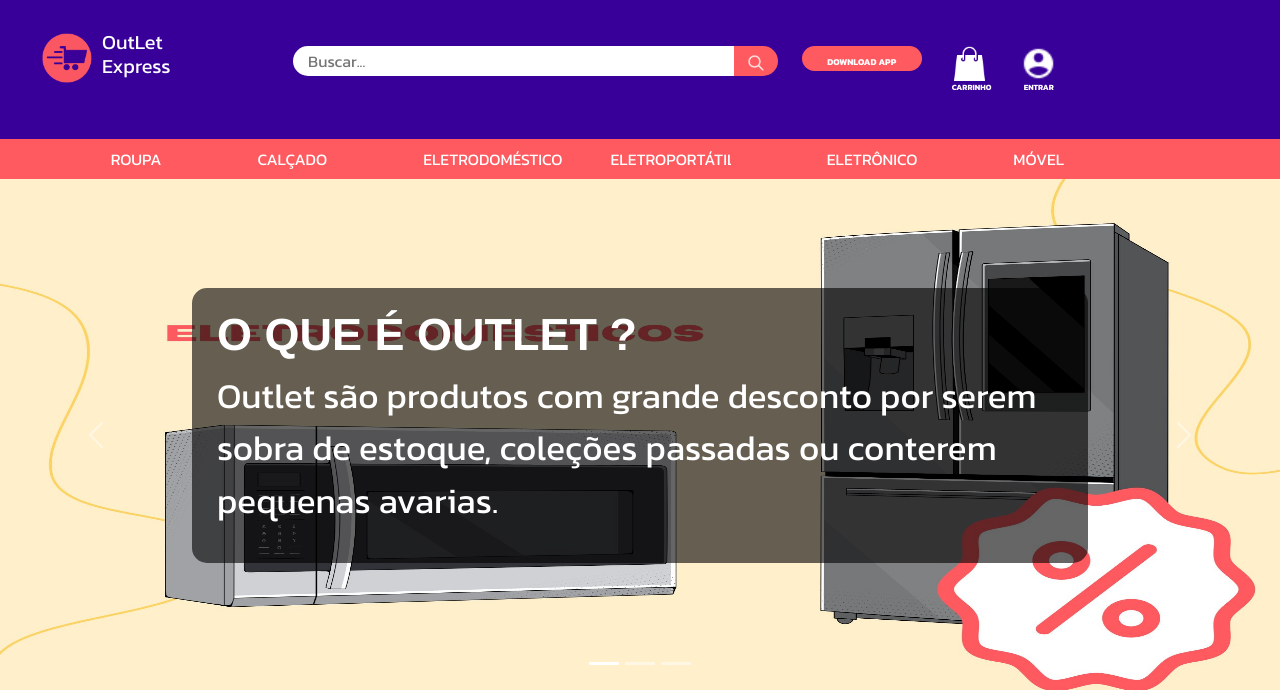
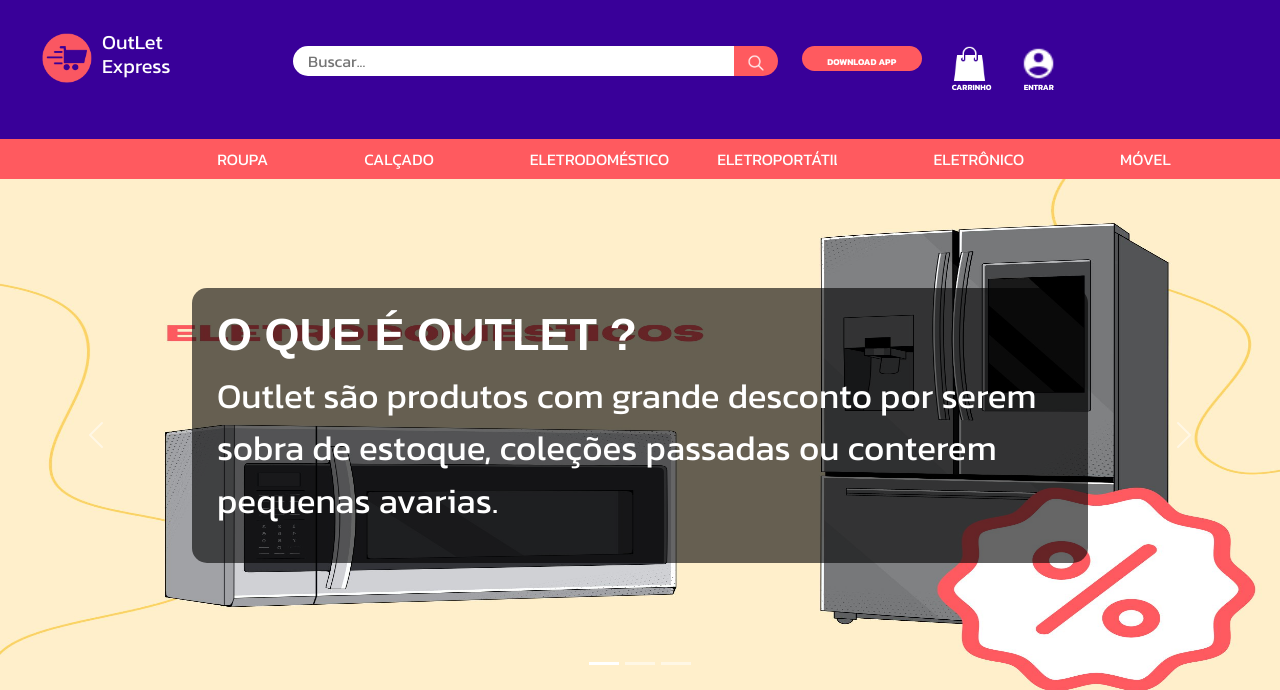
Before and after one commit to eduolmo/OutletExpressWeb, a PHP site: page /php/index.php in a window 1280 px wide. Shown: the top 690 px of the page. Run offline with PHP 8.4, Linux system fonts and the light colour scheme; some libraries are stand-ins or nearby versions.

Commit message:
Update cabecalho2.php

```diff
--- a/php/cabecalho2.php
+++ b/php/cabecalho2.php
@@ -113,7 +113,7 @@ if($_SERVER["REQUEST_METHOD"] == "POST" && isset($_POST['barra_pesquisa'])){
     <!-- inicio da cabecalho rosa -->
     <div class="cabecalho_rosa">
         <nav class="navbar navbar-expand-lg cabecalho_menu">
-            <div class="container-fluid col-lg-1">
+            <div class="container-fluid col-lg-2">
                 <a class="navbar-brand" href="#"></a>
                 <button class="navbar-toggler" type="button" data-bs-toggle="collapse" data-bs-target="#navbarSupportedContent" aria-controls="navbarSupportedContent" aria-expanded="false" aria-label="Toggle navigation">
                     <span class="navbar-toggler-icon"></span>
```
